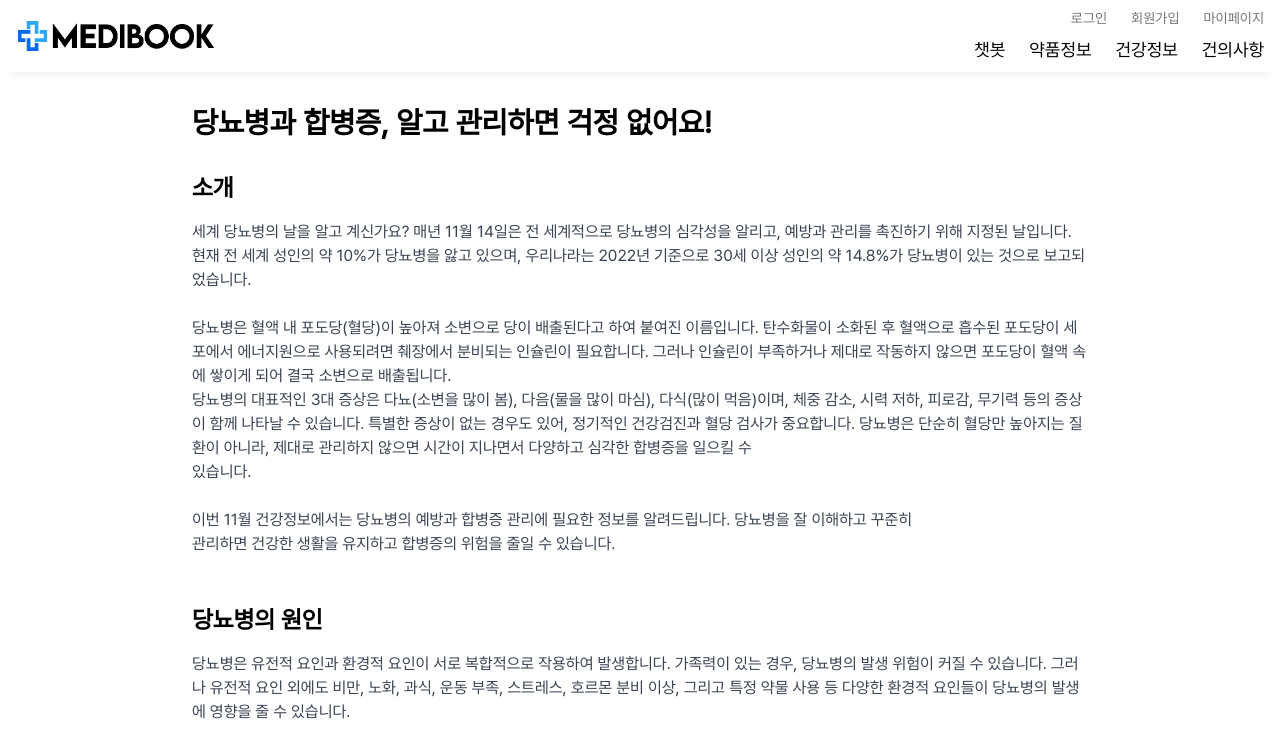
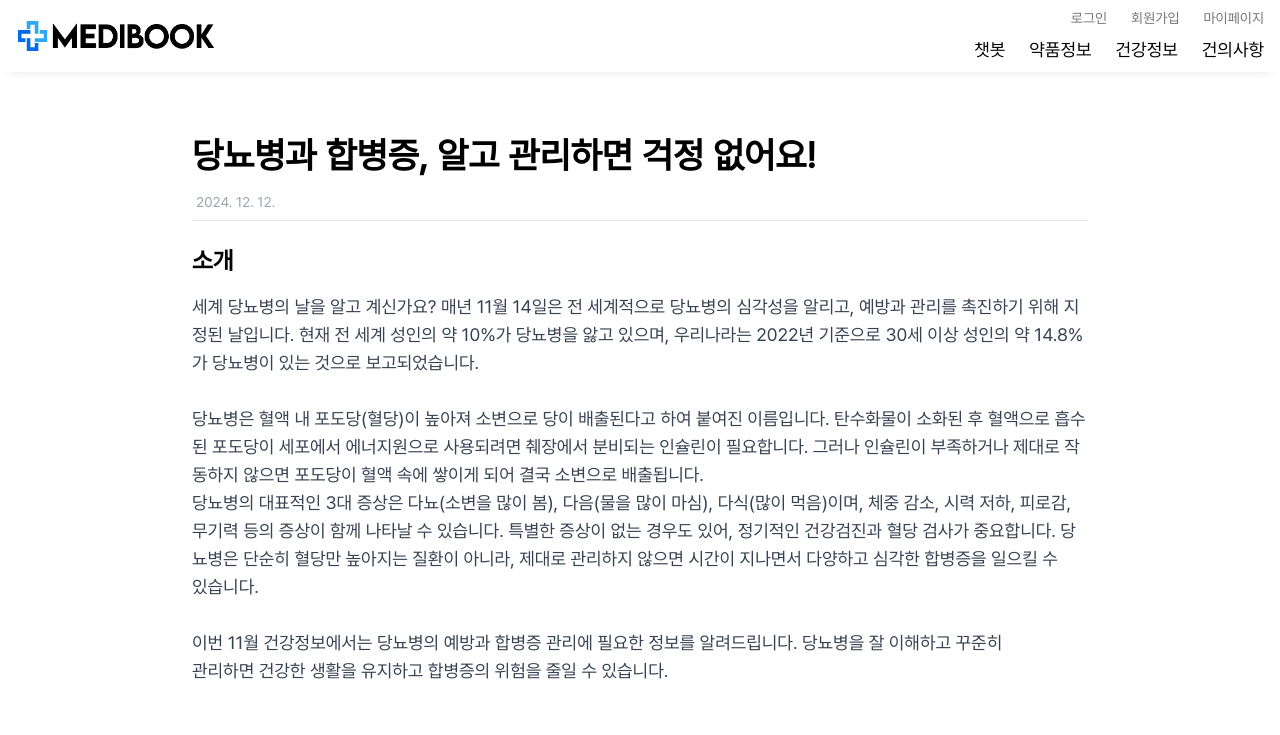
Before and after one commit to hyeonji423/project_front, a React (Create React App) app: page /healthdetail/0 in a window 1280 px wide. Shown: the top 735 px of the page. Built offline with nearby package versions, Linux system fonts and the light colour scheme; what react-chatbot-kit would draw is missing.

Commit message:
hyeonji3

```diff
--- a/src/components/details/HealthDetail.jsx
+++ b/src/components/details/HealthDetail.jsx
@@ -35,10 +35,23 @@ const HealthDetail = () => {
   }
 
   return (
-    <div className="w-full flex flex-col justify-center items-center py-8">
+    <div className="w-full flex flex-col justify-center items-center py-8 mt-8">
       <div className="w-[70%] max-w-[1200px]">
         {/* 제목 */}
-        <h1 className="text-3xl font-bold mb-8">{healthInfo.title}</h1>
+        <h1 className="text-4xl font-bold mb-4">{healthInfo.title}</h1>
+        {/* 날짜 */}
+        <div className="text-gray-400 mb-2 text-sm pl-1">
+          {healthInfo.date
+            ? new Date(healthInfo.date)
+                .toLocaleDateString("ko-KR", {
+                  year: "numeric",
+                  month: "numeric",
+                  day: "numeric",
+                })
+                .replace(/\./g, ". ")
+            : "날짜 없음"}
+        </div>
+        <span className="block border-b border-gray-200 w-full mb-6"></span>
         {/* 섹션별 내용 */}
         {healthInfo.sections.map((section, index) => (
           <div key={index} className="mb-12">
@@ -46,7 +59,7 @@ const HealthDetail = () => {
             {/* 일반 콘텐츠 */}
             {section.content && (
               <div
-                className="text-gray-700 mb-6"
+                className="text-gray-700 mb-6 text-lg"
                 dangerouslySetInnerHTML={{ __html: section.content }}
               />
             )}
```
